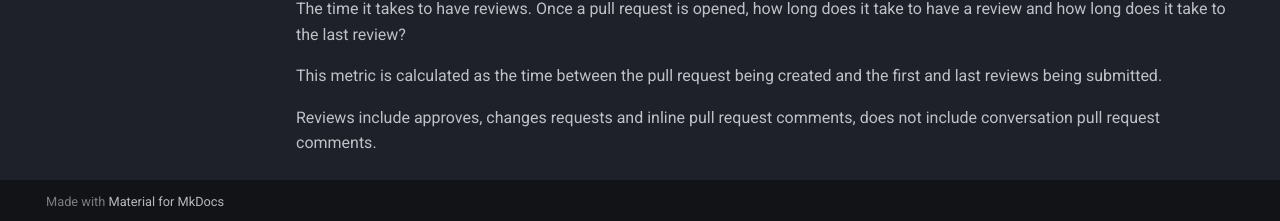
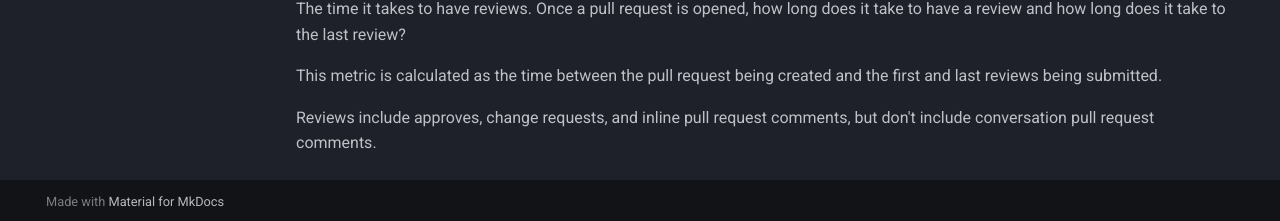
Before and after one commit to codacy/pulse-user-docs, an MkDocs documentation site: the page built from docs/metrics/lead-time-reviews.md, in a window 1280 px wide and 900 px high, scrolled down 727 px. Shown: the part 676-897 px from the top of the window. Built offline with MkDocs 1.6.1 and Material for MkDocs 9.7.7, drawn with Linux system fonts in a browser that asks for light colours.

Commit message:
fix: Typos and wording in lead time metrics
Co-authored-by: Paulo Ribeiro <paulo.ribeiro@codacy.com>

```diff
--- a/docs/metrics/lead-time-reviews.md
+++ b/docs/metrics/lead-time-reviews.md
@@ -45,4 +45,4 @@ The time it takes to have reviews. Once a pull request is opened, how long does
 
 This metric is calculated as the time between the pull request being created and the first and last reviews being submitted.
 
-Reviews include approves, changes requests and inline pull request comments, does not include conversation pull request comments.
+Reviews include approves, change requests, and inline pull request comments, but don't include conversation pull request comments.
```
